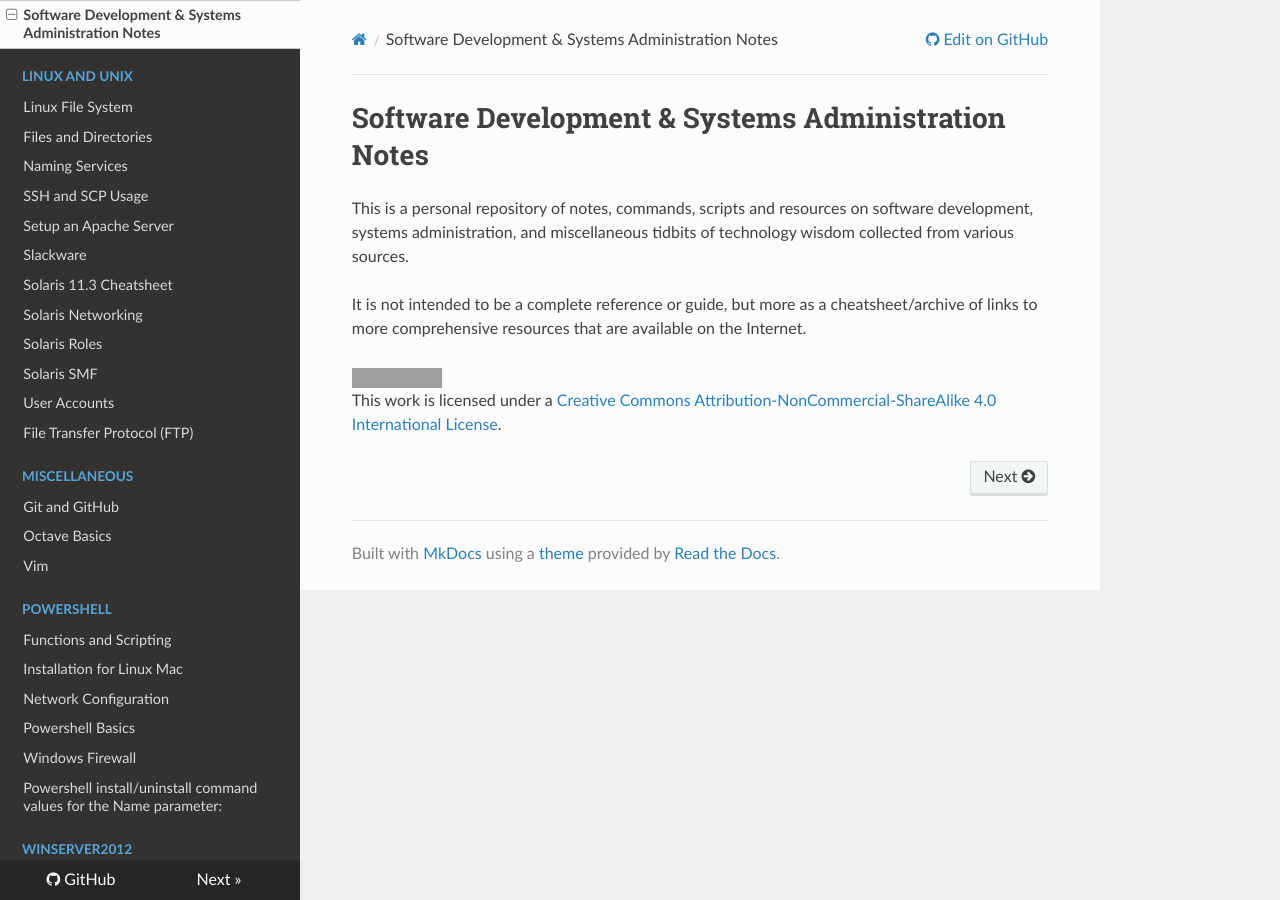
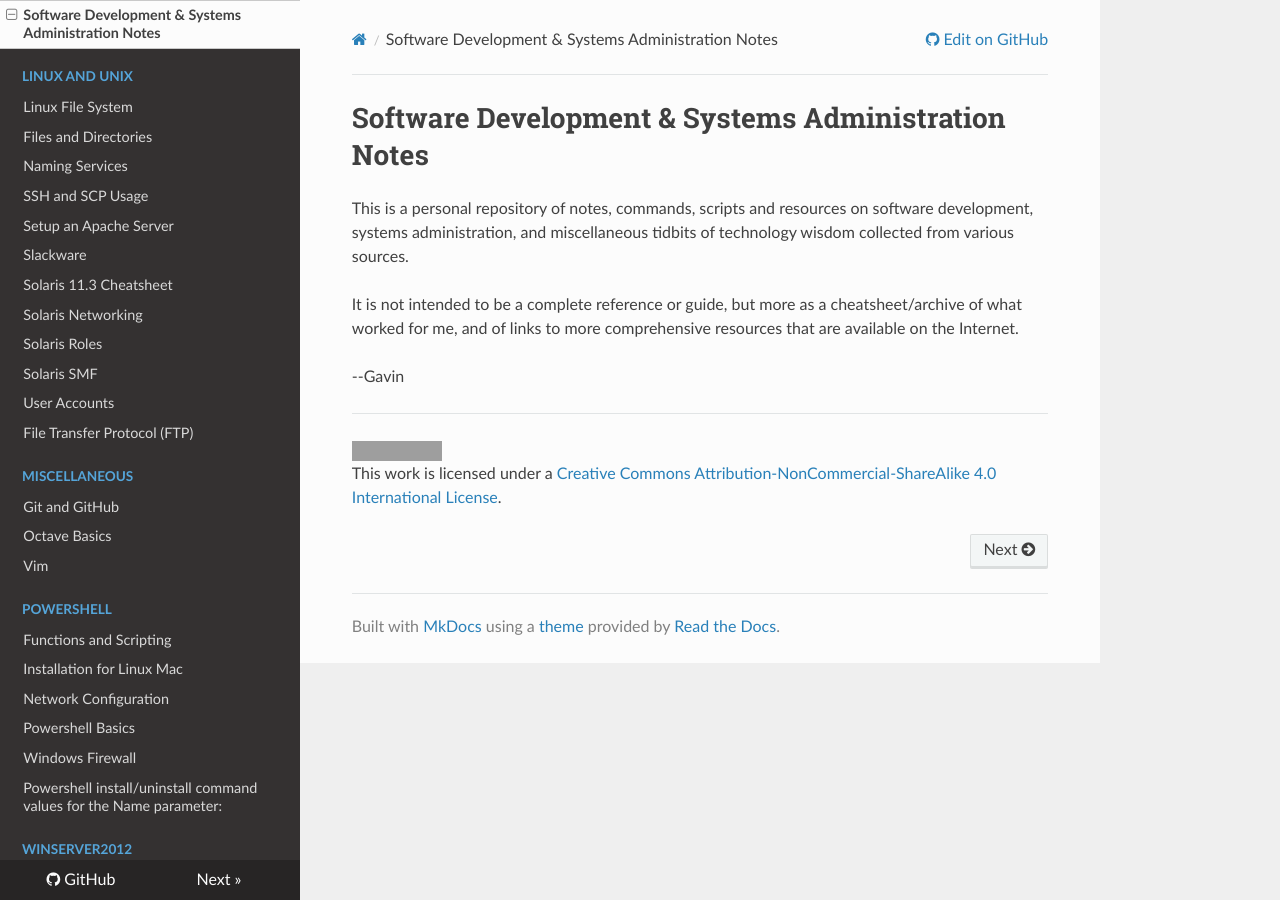
Before and after one commit to dotneko/dev-sysadmin, an MkDocs documentation site: the page built from docs/index.md, in a window 1280 px wide. Built offline with MkDocs 1.6.1, drawn with Linux system fonts in a browser that asks for light colours; nearby versions of some CDN libraries; grey boxes are pictures that could not be loaded.

Commit message:
Update index.md

```diff
--- a/docs/index.md
+++ b/docs/index.md
@@ -2,6 +2,9 @@
 
 This is a personal repository of notes, commands, scripts and resources on software development, systems administration, and miscellaneous tidbits of technology wisdom collected from various sources.
 
-It is not intended to be a complete reference or guide, but more as a cheatsheet/archive of links to more comprehensive resources that are available on the Internet.
+It is not intended to be a complete reference or guide, but more as a cheatsheet/archive of what worked for me, and of links to more comprehensive resources that are available on the Internet.
 
+--Gavin
+
+---
 <a rel="license" href="http://creativecommons.org/licenses/by-nc-sa/4.0/"><img alt="Creative Commons License" style="border-width:0" src="https://i.creativecommons.org/l/by-nc-sa/4.0/88x31.png" /></a><br />This work is licensed under a <a rel="license" href="http://creativecommons.org/licenses/by-nc-sa/4.0/">Creative Commons Attribution-NonCommercial-ShareAlike 4.0 International License</a>.
```
